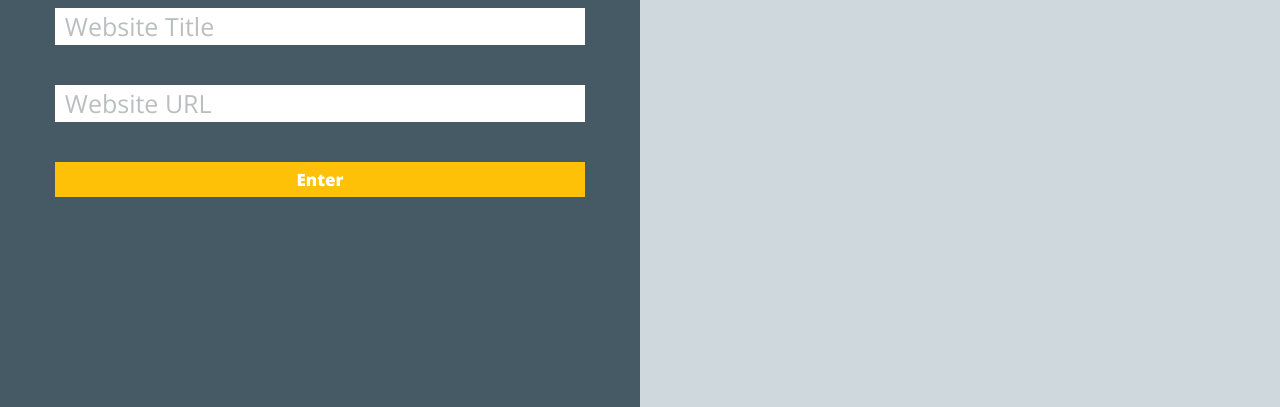
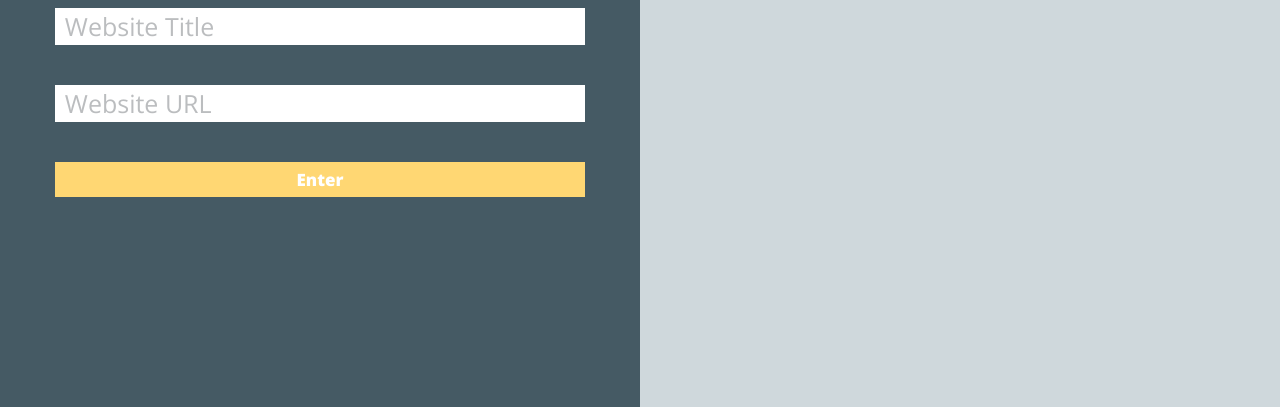
Before and after one commit to CamBuscher/Linked-List-React-1, a plain HTML site: page index.html in a window 1280 px wide. In both pictures the pointer is over the button "Enter". Shown: the part 393-800 px from the top of the page. Drawn offline with nearby package versions, Linux system fonts and the light colour scheme.

Commit message:
Add hover state to enter button
The hover button now switches to the correct color when hovered.

```diff
--- a/style.css
+++ b/style.css
@@ -123,11 +123,14 @@ font-weight: 800;
 font-size: 17px;
 }
 
+#enter-button:hover {
+  background-color: #FFD773;
+}
+
 #main-form {
   height:301px;
   margin-top: 50%;
 }
-
 
 .read-button:hover {
 font-weight: 800;
```
Also changed, not shown: index.html (+1 -1 lines).
